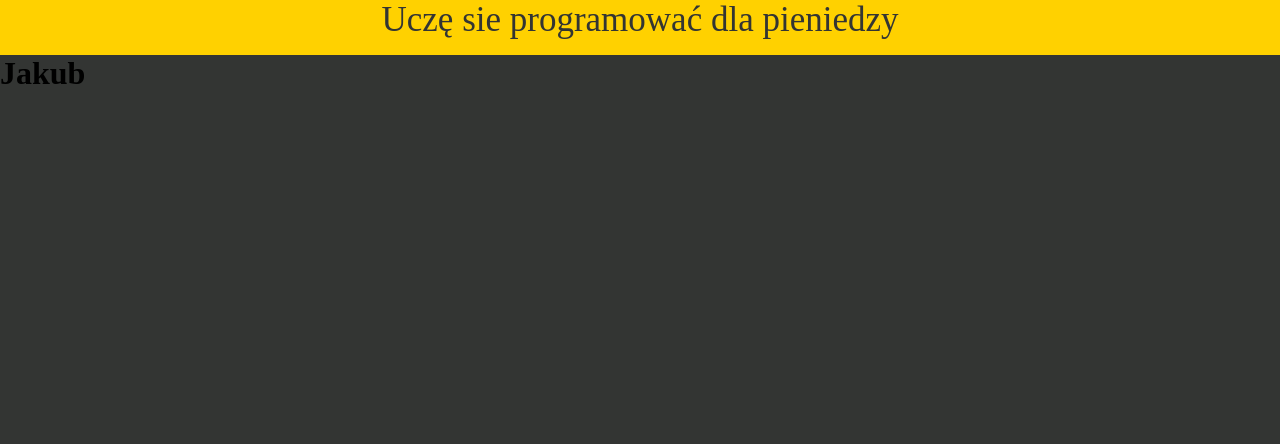
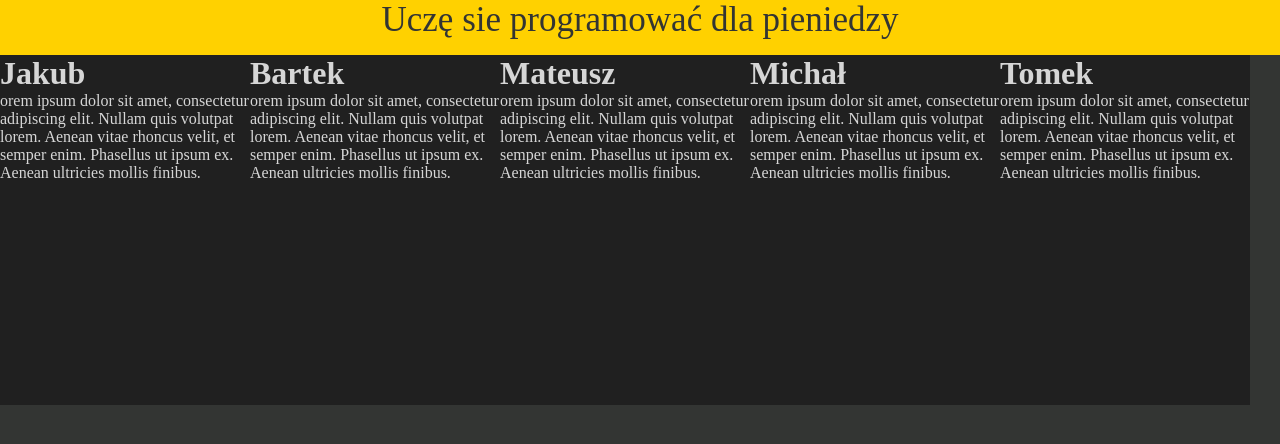
Before and after one commit to Gr4cjan/18.09, a plain HTML site: page index.html in a window 1280 px wide. Drawn offline with Linux system fonts and the light colour scheme.

Commit message:
uzytkownicy

```diff
--- a/index.html
+++ b/index.html
@@ -16,11 +16,20 @@
         <div class="container">
             <div class="box1">
                 <h1>Jakub</h1>
+                <p>orem ipsum dolor sit amet, consectetur adipiscing elit. Nullam quis volutpat lorem. Aenean vitae rhoncus velit, et semper enim. Phasellus ut ipsum ex. Aenean ultricies mollis finibus.</p>
             </div>
-            <div class="box2"></div>
-            <div class="box3"></div>
-            <div class="box4"></div>
-            <div class="box5"></div>
+            <div class="box2">
+                 <h1>Bartek</h1>
+                <p>orem ipsum dolor sit amet, consectetur adipiscing elit. Nullam quis volutpat lorem. Aenean vitae rhoncus velit, et semper enim. Phasellus ut ipsum ex. Aenean ultricies mollis finibus.</p></div>
+            <div class="box3">
+                <h1>Mateusz</h1>
+                <p>orem ipsum dolor sit amet, consectetur adipiscing elit. Nullam quis volutpat lorem. Aenean vitae rhoncus velit, et semper enim. Phasellus ut ipsum ex. Aenean ultricies mollis finibus.</p></div>
+            <div class="box4">
+                <h1>Michał</h1>
+                <p>orem ipsum dolor sit amet, consectetur adipiscing elit. Nullam quis volutpat lorem. Aenean vitae rhoncus velit, et semper enim. Phasellus ut ipsum ex. Aenean ultricies mollis finibus.</p></div>
+            <div class="box5">
+                <h1>Tomek</h1>
+                <p>orem ipsum dolor sit amet, consectetur adipiscing elit. Nullam quis volutpat lorem. Aenean vitae rhoncus velit, et semper enim. Phasellus ut ipsum ex. Aenean ultricies mollis finibus.</p></div>
         </div>
     </main>
 </body>
--- a/style.css
+++ b/style.css
@@ -12,3 +12,33 @@ body{
     text-align: center;
     height: 55px;
 }
+.container{
+      color: #D6D6D6;
+      display: flex;
+      flex-direction: row;
+}
+.box1{
+    background-color: #202020;
+    height: 350px;
+    width: 250px;
+}
+.box2{
+    background-color: #202020;
+    height: 350px;
+    width: 250px;
+}
+.box3{
+    background-color: #202020;
+    height: 350px;
+    width: 250px;
+}
+.box4{
+    background-color: #202020;
+    height: 350px;
+    width: 250px;
+}
+.box5{
+    background-color: #202020;
+    height: 350px;
+    width: 250px;
+}
```
